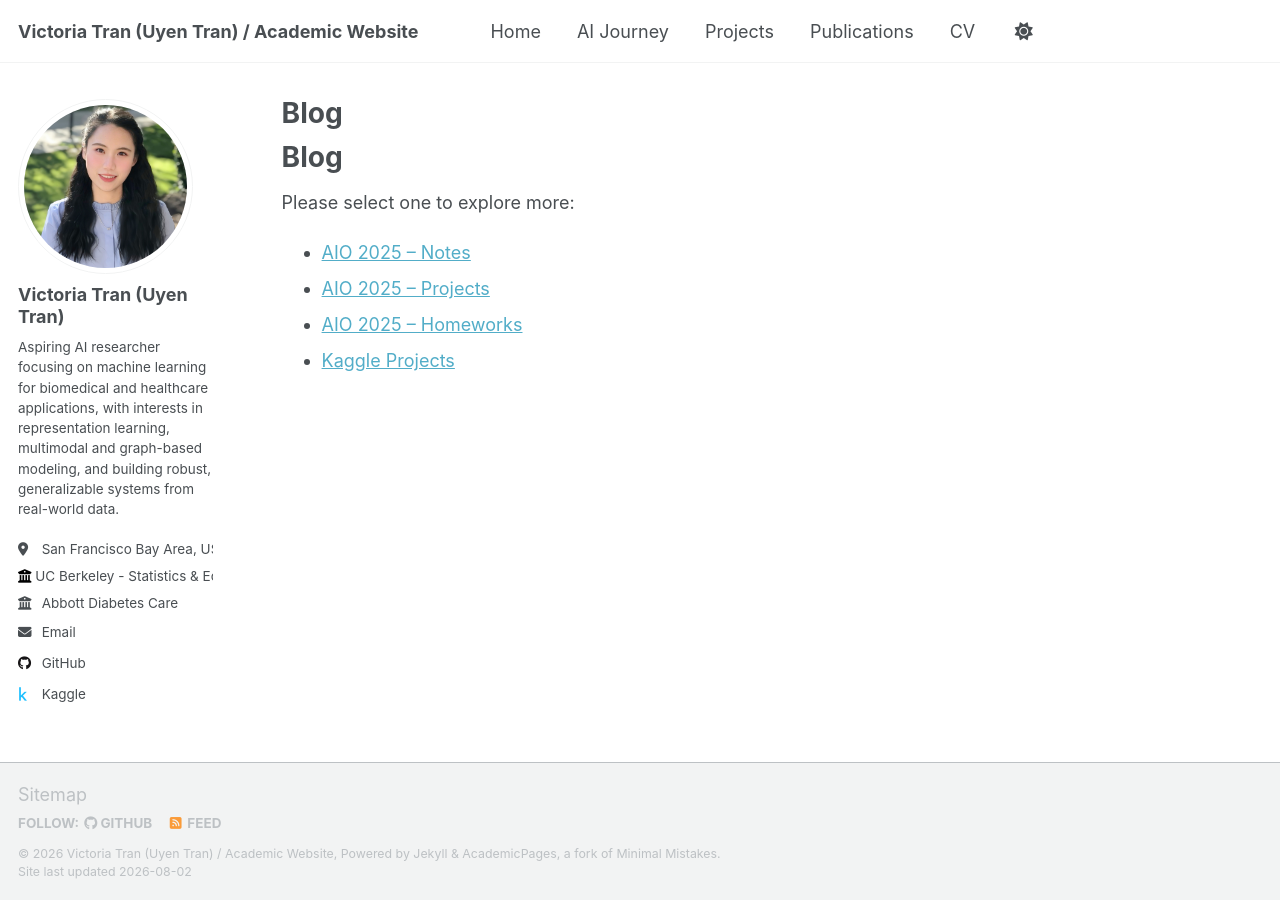
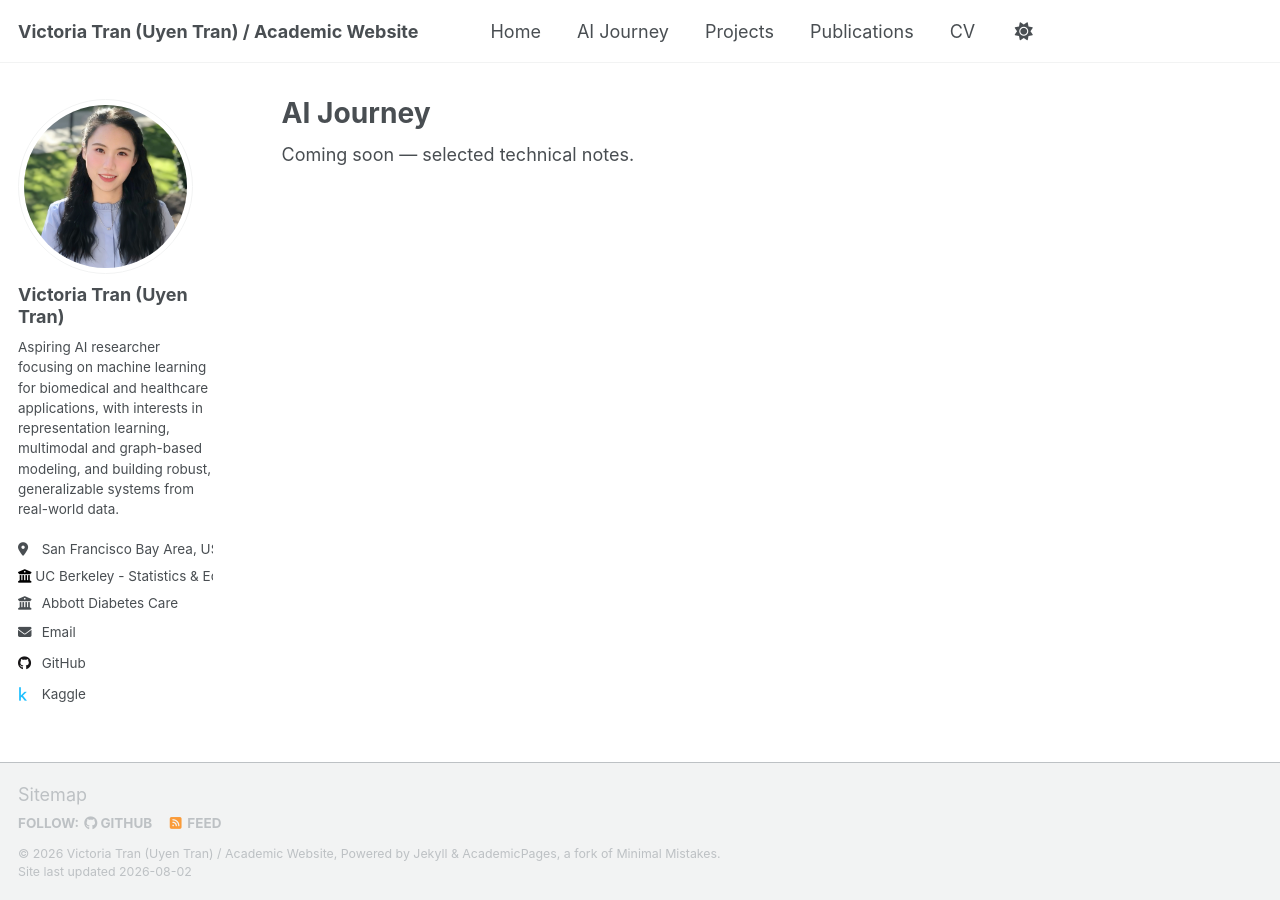
Before and after one commit to uyentran9/uyentran-ai-blog, a Jekyll site: the page built from _pages/year-archive.html, in a window 1280 px wide. Built offline with Jekyll 4.4.1, drawn with Linux system fonts in a browser that asks for light colours; a script that is not in the unit is left out.

Commit message:
Update year-archive.html

```diff
--- a/_pages/year-archive.html
+++ b/_pages/year-archive.html
@@ -1,10 +1,11 @@
 ---
 layout: single
-title: "Blog"
+title: "AI Journey"
 permalink: /blog/
 author_profile: true
 ---
 
+<!--
 <h1>Blog</h1>
 <p>Please select one to explore more:</p>
 
@@ -14,3 +15,6 @@ author_profile: true
   <li><a href="{{ site.baseurl }}/blog/homeworks/">AIO 2025 – Homeworks</a></li>
   <li><a href="{{ site.baseurl }}/blog/kaggle/">Kaggle Projects</a></li>
 </ul>
+-->
+
+<p>Coming soon — selected technical notes.</p>
```
